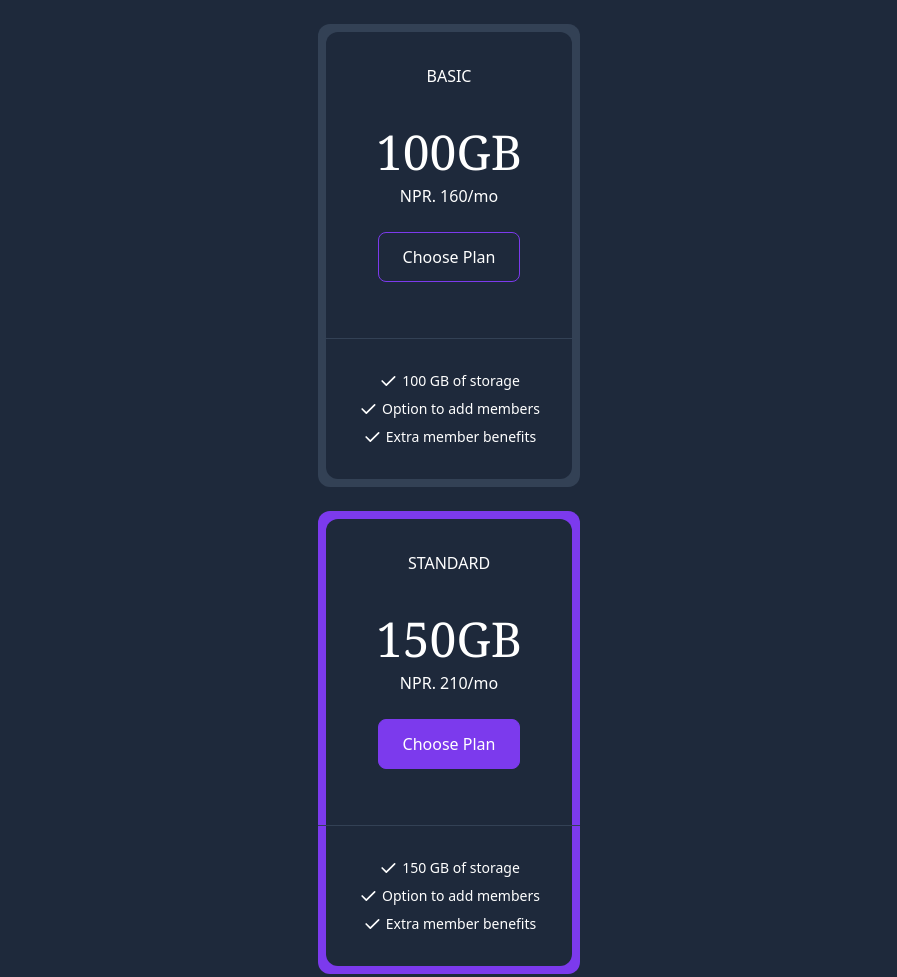
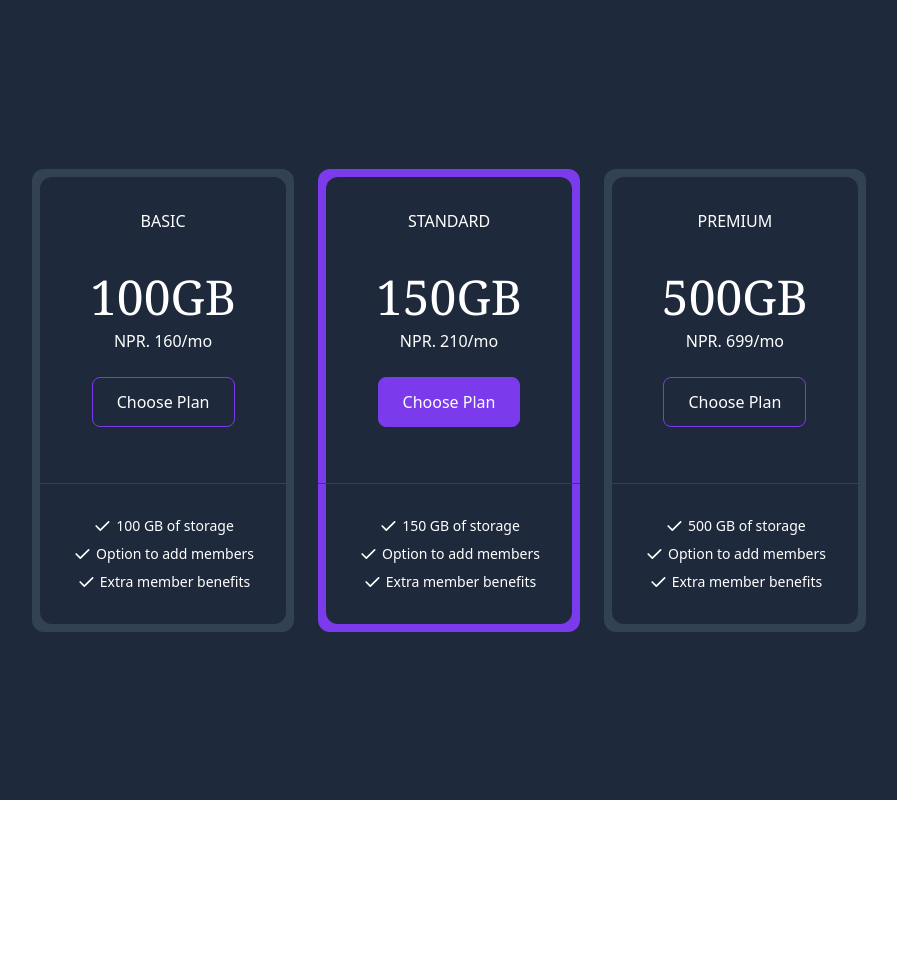
Before and after one commit to gaurav-shrestha/Pricing-Cards, a plain HTML site: page index.html in a window 1280 px wide. Shown: the top 977 px of the page, without its empty margins (191-1088 px from the left). After the commit the page ends 800 px from the top, so only its background shows below. Drawn offline with nearby package versions, Linux system fonts and the light colour scheme.

Commit message:
Responsiveness added

```diff
--- a/index.html
+++ b/index.html
@@ -11,7 +11,7 @@
         <!-- Global Container -->
         <div class="flex justify-center items-center min-h-screen bg-slate-800">
             <!-- Card Container -->
-            <div class="flex flex-col my-6 space-y-6 ">
+            <div class="flex flex-col my-6 space-y-6 md:my-0 md:space-y-0 md:space-x-6 md:flex-row">
                 <!-- Card 1 -->
                 <div class="bg-slate-700 rounded-xl text-white">
                     <!-- Upper Container -->
```
